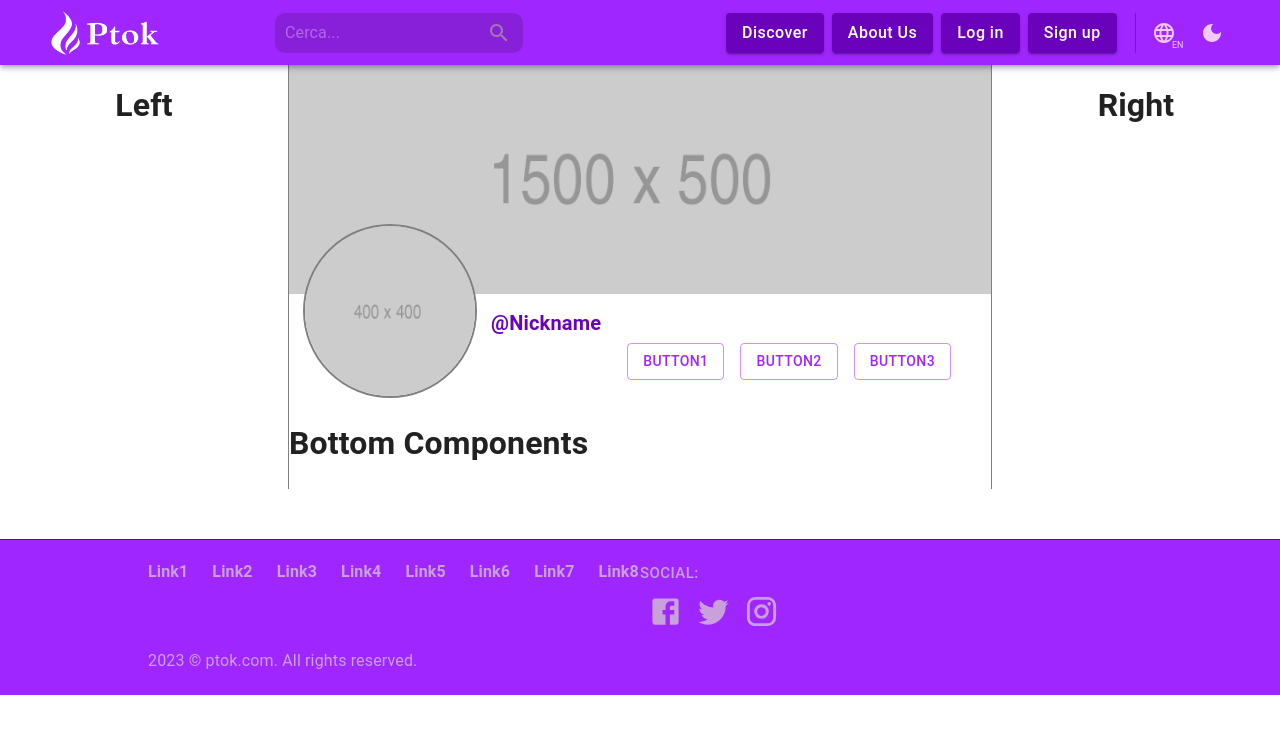
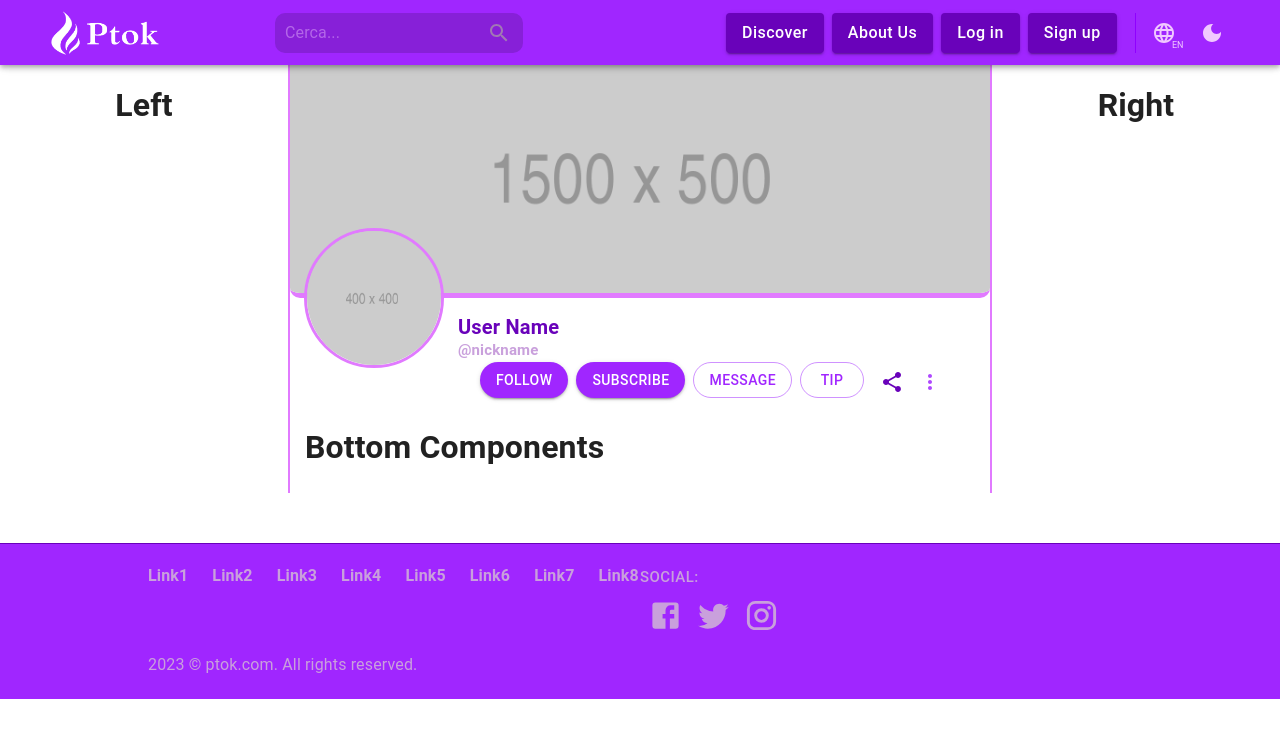
Before and after one commit to FrancyScogna/app_frontend, a React (Create React App) app: page /profile in a window 1280 px wide. Shown: the top 738 px of the page. Built offline with nearby package versions, Linux system fonts and the light colour scheme.

Commit message:
Continuo della pagina del profilo
Da completare il popup del Subscribe che si ha appena clicchi il pulsante Subscribe.

```diff
--- /dev/null
+++ b/src/components/profileComponents/ButtonsGrid.js
@@ -0,0 +1,135 @@
+import { Button, Grid, IconButton, ListItemIcon, Menu, MenuItem, MenuList, Typography, useTheme } from "@mui/material";
+import "./styles.css";
+import { Flag, MoreVert, Share } from "@mui/icons-material";
+import { useEffect, useState } from "react";
+import { lightenHexColor } from "../../libs/utilFunctions";
+import { Container } from "@mui/system";
+import SubscribePopup from "./SubscribePopup";
+
+function ButtonsGrid({username, nickname}){
+
+    const theme = useTheme();
+    const themeModified = theme;
+    themeModified.components = {MuiButton: {styleOverrides: {root: {borderRadius: "30px"}}}};
+
+    const [anchorEl, setAnchorEl] = useState(null);
+    const open = Boolean(anchorEl);
+    const handleClick = (event) => {
+        setAnchorEl(event.currentTarget);
+    }
+    const handleClose = () => {
+        setAnchorEl(null);
+    }
+
+    const onClickReport = () => {
+        //quando clicchi il pulsante report dal menu dei tre puntini
+        handleClose();
+    }
+
+    const [followCheck, setFollowCheck] = useState(false);
+    async function followCheckFun(){
+        //meccanismo da backend per il check del follow unfollow
+        //esempio simulativo: mettiamo che la funzione ponga che i due users non si seguono
+        setFollowCheck(false);
+    }
+
+    const onClickFollowButton = () => {
+        //meccanismo da backend per l'aggiunta o rimozione del follower
+        if(followCheck){
+            //se si seguono deve essere rimosso il follow
+            //operazioni da backend
+            setFollowCheck(false);
+        }else{
+            //se non si seguono si deve aggiungere il follow
+            //operazioni da backend
+            setFollowCheck(true);
+        }
+    }
+
+    const [subscribeCheck, setSubscribeCheck] = useState(false);
+    async function subscribeCheckFun(){
+        //meccanismo da backend per il check se l'utente è abbonato
+        //esempio simulativo: mettiamo che la funzione ponga che l'utente non è già abbonato
+        setSubscribeCheck(false);
+    }
+
+    const [showSubscribePopup, setShowSubscribePopup] = useState(false);
+    const onClickSubscribe = () => {
+        //se non è abbonato allora esce un popup con gli abbonamenti disponibili
+        //se è abbonato allora esce un popup con la conferma della cancellazione dell'abbonamento
+        setShowSubscribePopup(true);
+    }
+
+    const [showTipPopup, setShowTipPopup] = useState(false);
+    const onClickTip = () => {
+        setShowTipPopup(true);
+    }
+
+    useEffect(() => {
+        followCheckFun();
+        subscribeCheckFun();
+    },[])
+
+    return(
+        <Grid className="profile-buttons-grid" container columnSpacing={1} rowSpacing={1}>
+            <Grid item>
+                <Button className="buttonsgrid-button"
+                variant={followCheck ? "outlined":"contained"}
+                onClick={onClickFollowButton}>
+                    {followCheck ? "Unfollow":"Follow"}
+                </Button>
+            </Grid>
+            <Grid item>
+                <Button className="buttonsgrid-button"
+                variant={subscribeCheck ? "outlined":"contained"}
+                onClick={onClickSubscribe}>
+                    {subscribeCheck ? "Unsubscribe":"Subscribe"}
+                </Button>
+                <SubscribePopup nickname={nickname} username={username} setOpen={setShowSubscribePopup} open={showSubscribePopup} />
+            </Grid>
+            <Grid item>
+                <Button className="buttonsgrid-button"
+                variant="outlined">
+                    Message
+                </Button>
+            </Grid>
+            <Grid item>
+                <Button className="buttonsgrid-button"
+                variant="outlined"
+                onClick={onClickTip}>
+                    Tip
+                </Button>
+            </Grid>
+            <Grid item>
+                <IconButton style={{marginRight: "-10px"}}>
+                    <Share style={{color: theme.palette.primary.dark}}/>
+                </IconButton>
+            </Grid>
+            <Grid item>
+                <IconButton onClick={handleClick}>
+                    <MoreVert
+                    style={{color: lightenHexColor( theme.palette.primary.dark, 70)}}/>
+                </IconButton>
+                <Menu
+                anchorEl={anchorEl}
+                open={open}
+                onClose={handleClose}
+                anchorOrigin={{vertical: "bottom", horizontal: "center"}}>
+                    <MenuList>
+                        <MenuItem onClick={onClickReport}>
+                            <ListItemIcon>
+                                <Flag style={{color: theme.palette.primary.dark}}/>
+                            </ListItemIcon>
+                            <Typography fontWeight="bold" color={theme.palette.primary.dark}>
+                                Report
+                            </Typography>
+                        </MenuItem>
+                    </MenuList>
+
+                </Menu>
+            </Grid>
+        </Grid>
+    )
+}
+
+export default ButtonsGrid;
--- /dev/null
+++ b/src/components/profileComponents/SubscribePopup.js
@@ -0,0 +1,25 @@
+import { Dialog, DialogTitle, Grid, IconButton, Typography, useTheme } from "@mui/material";
+
+function SubscribePopup ({username, nickname, type, open, setOpen}){
+
+    const theme = useTheme();
+
+    return(
+    <div>
+        <Dialog
+        open={open}
+        onClose={() => setOpen(false)}
+        >
+            <Grid container rowSpacing={1}>
+                <Grid item>
+                    <Typography>
+                        Abbonati a {nickname}
+                    </Typography>
+                </Grid>
+            </Grid>
+        </Dialog>
+    </div>
+    )
+}
+
+export default SubscribePopup;
--- /dev/null
+++ b/src/components/profileComponents/styles.css
@@ -0,0 +1,16 @@
+.profile-buttons-grid {
+    margin-top: 5px;
+    display: flex;
+    flex: 1;
+    justify-content: right;
+    padding-right: 40px;
+}
+
+.buttonsgrid-button{
+    border-radius: 30px;
+    font-weight: bold;
+}
+
+.subscribe-popup-container{
+    width: 900px;
+}
--- a/src/pages/Profile.css
+++ b/src/pages/Profile.css
@@ -15,8 +15,6 @@
     flex-direction: column;
     justify-content: center;
     max-width: 55%;
-    border-inline-end: solid 1px gray;
-    border-inline-start: solid 1px gray;
 }
 
 .profile-center-top-container {
@@ -45,7 +43,7 @@
     position: relative;
     display: block;
     width: 20%;
-    min-width: 174px;
+    height: fit-content;
     z-index: 2;
     margin-top: -10%;
     margin-left: 2%;
@@ -61,17 +59,10 @@
     padding-top: 14px;
 }
 
-.profile-buttons-grid {
-    margin-top: 5px;
-    display: flex;
-    flex: 1;
-    justify-content: right;
-    padding-right: 40px;
-}
-
 .profile-center-bottom-container {
     display: flex;
     flex-direction: column;
+    margin-inline: 15px;
 }
 
 .profile-right-container {
--- a/src/pages/Profile.js
+++ b/src/pages/Profile.js
@@ -2,43 +2,46 @@ import "./Profile.css";
 import coverImage from "../images/cover-1500x500.png";
 import avatarImage from "../images/avatar-400x400.png";
 import { Avatar, Button, Grid, Typography, useTheme } from "@mui/material";
+import ButtonsGrid from "../components/profileComponents/ButtonsGrid";
+import { lightenHexColor } from "../libs/utilFunctions";
 
 function Profile (){
 
     const theme = useTheme();
+    const bordersColor = lightenHexColor(theme.palette.primary.dark, 120);
+
+    const username = "User Name";
+    const nickname = "nickname";
 
     return(
         <div className="main-container">
             <div className="profile-left-container">
                 <h1>Left</h1>
             </div>
-            <div className="profile-center-container">
+            <div className="profile-center-container" style={{borderInline: `solid 2px ${bordersColor}`}}>
                 <div className="profile-center-top-container">
-                    <div className="profile-cover-container">
+                    <div className="profile-cover-container" style={{borderBottom: `solid 5px ${bordersColor}`,borderBottomLeftRadius: "10px",borderBottomRightRadius: "10px", overflow: "hidden"}}>
                         <img className="profile-cover-image" src={coverImage} />
                     </div>
                     <div className="profile-avatar-buttons-container">
                         <div className="profile-avatar-container">
-                            <Avatar style={{width: "100%", height: "100%", border: "solid 2px gray"}} src={avatarImage}/>
+                            <Avatar style={{width: "100%", height: "100%", border: `solid 3px ${bordersColor}`}} src={avatarImage}/>
                         </div>
                         <div className="profile-buttons-container">
                             <Typography
                             fontWeight="bold"
                             fontSize="20px"
                             color={theme.palette.primary.dark}>
-                                    @Nickname
+                                {username}
                             </Typography>
-                            <Grid className="profile-buttons-grid" container columnSpacing={2}>
-                                <Grid item>
-                                    <Button variant="outlined">Button1</Button>
-                                </Grid>
-                                <Grid item>
-                                    <Button variant="outlined">Button2</Button>
-                                </Grid>
-                                <Grid item>
-                                    <Button variant="outlined">Button3</Button>
-                                </Grid>
-                            </Grid>
+                            <Typography
+                            fontWeight="bold"
+                            fontSize="15px"
+                            marginTop="-3px"
+                            color={theme.palette.primary.light}>
+                                    @{nickname}
+                            </Typography>
+                            <ButtonsGrid username={username} nickname={nickname} />
                         </div>
                     </div>
                 </div>
```
